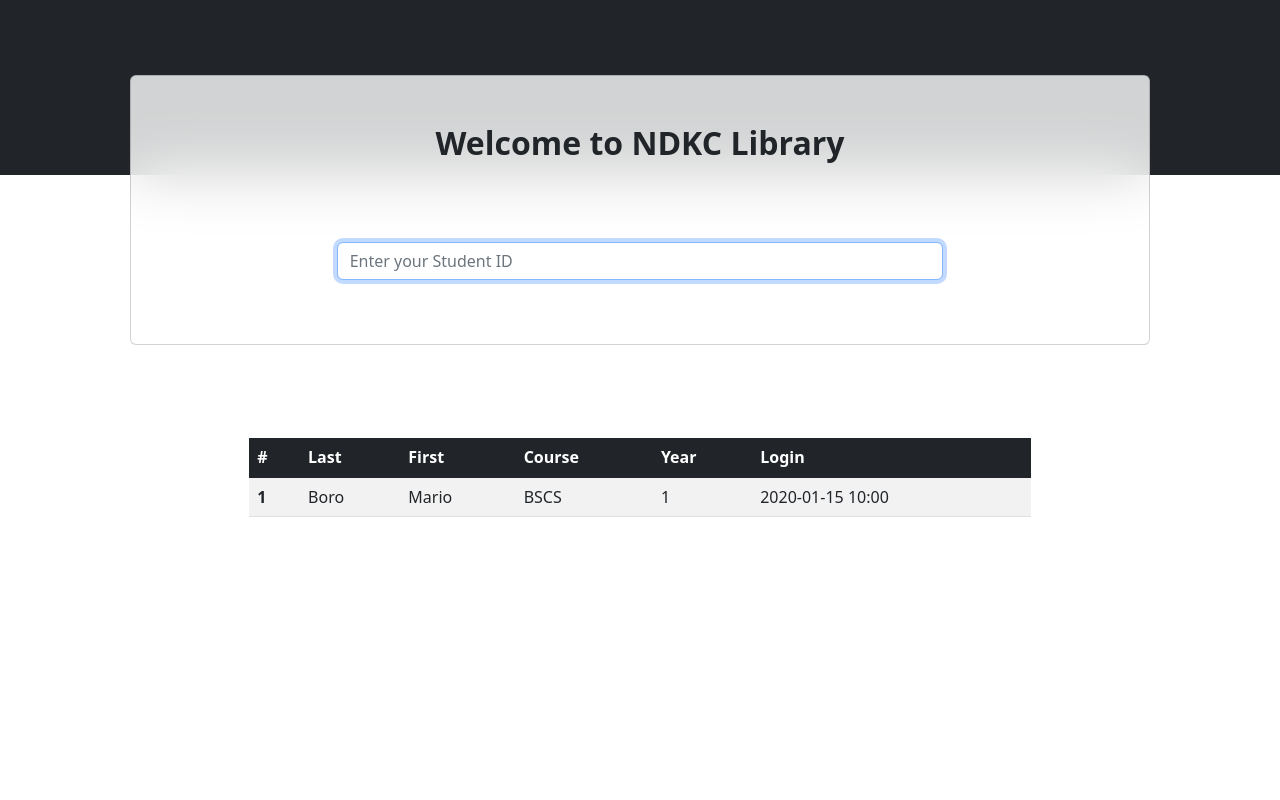
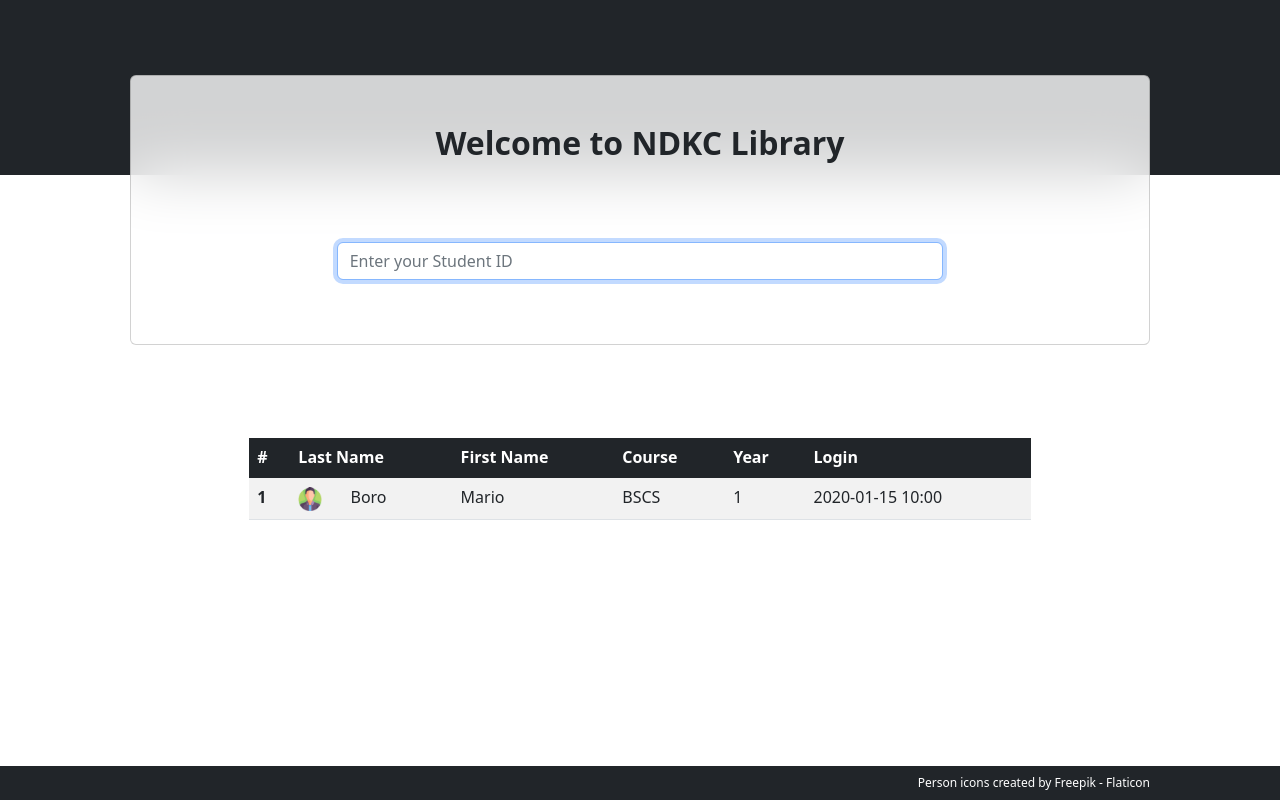
Before and after one commit to kokoroach/LAS, a Django app: page / in a window 1280 px wide. Run offline with Django 4.2, Linux system fonts and the light colour scheme; data comes from the database, SQL or seed files in the repository; tables that the repository leaves empty hold one stand-in row (values such as "Sample post"); some libraries are stand-ins or nearby versions.

Commit message:
Add support for gender icons

```diff
--- a/attendance/templates/attendance/base.html
+++ b/attendance/templates/attendance/base.html
@@ -35,16 +35,49 @@
         width: 60.5%;
         margin-top: -2rem;
       }
-      </style>
+      .footer {
+        position: fixed;
+        left: 0;
+        bottom: 0;
+        width: 100%;
+        background-color: #212529;
+        padding: 0.5rem;
+      }
+      #foot-flaticon{
+        text-align: right;
+      }
+      #foot-flaticon > a {
+        color: white !important;
+        font-size: 12px !important;
+        text-decoration: none;
+      }
+      .gender-icon {
+        width: 3rem;
+        padding-right: 1.5rem;
+      }
+    </style>
   </head>
 
   <body>
-   {% block attendance-form %}
-   {% endblock %}
+    {% block attendance-form %}
+    {% endblock %}
 
     {% block live-attendance %}
     {% endblock %}
   </body>
+
+  <div id="footer" class="footer">
+    <div id="footer-content" class="container">
+      <div class="row">
+        <div class="col"></div>
+        <div class="col">
+          <div id="foot-flaticon"class="px-md-5">
+            <a href="https://www.flaticon.com/free-icons/person" title="person icons">Person icons created by Freepik - Flaticon</a>
+          </div>
+        </div>
+      </div>
+    </div>
+  </div>
 
   <script>
     var message_ele = document.getElementById("message_container");
--- a/attendance/templates/attendance/index.html
+++ b/attendance/templates/attendance/index.html
@@ -1,5 +1,5 @@
 {% extends 'attendance/base.html' %}
-
+{% load static %}
 
 {% block attendance-form %}
   <!-- Section: Design Block -->
@@ -76,8 +76,8 @@
           <thead class="table-dark">
             <tr>
               <th scope="col">#</th>
-              <th scope="col">Last</th>
-              <th scope="col">First</th>
+              <th scope="col">Last Name</th>
+              <th scope="col">First Name</th>
               <th scope="col">Course</th>
               <th scope="col">Year</th>
               <th scope="col">Login</th>
@@ -87,7 +87,15 @@
             {% for data in attendance %}
               <tr>
                 <th scope="row">{{ data.id }}</th>
-                <td>{{ data.student.last_name }}</td>
+                <td>
+                  {% if data.student.sex == 'm' %}
+                    <img class="gender-icon" src="{% static 'attendance\icons\man.png' %}">
+                  {% else %}
+                    <img class="gender-icon" src="{% static 'attendance\icons\woman.png' %}">
+                  {% endif %}
+
+                  {{ data.student.last_name }}
+                </td>
                 <td>{{ data.student.first_name }}</td>
                 <td>{{ data.student.course }}</td>
                 <td>{{ data.student.year }}</td>
```
Also changed, not shown: attendance/static/attendance/icons/man.png (added), attendance/static/attendance/icons/woman.png (added).
